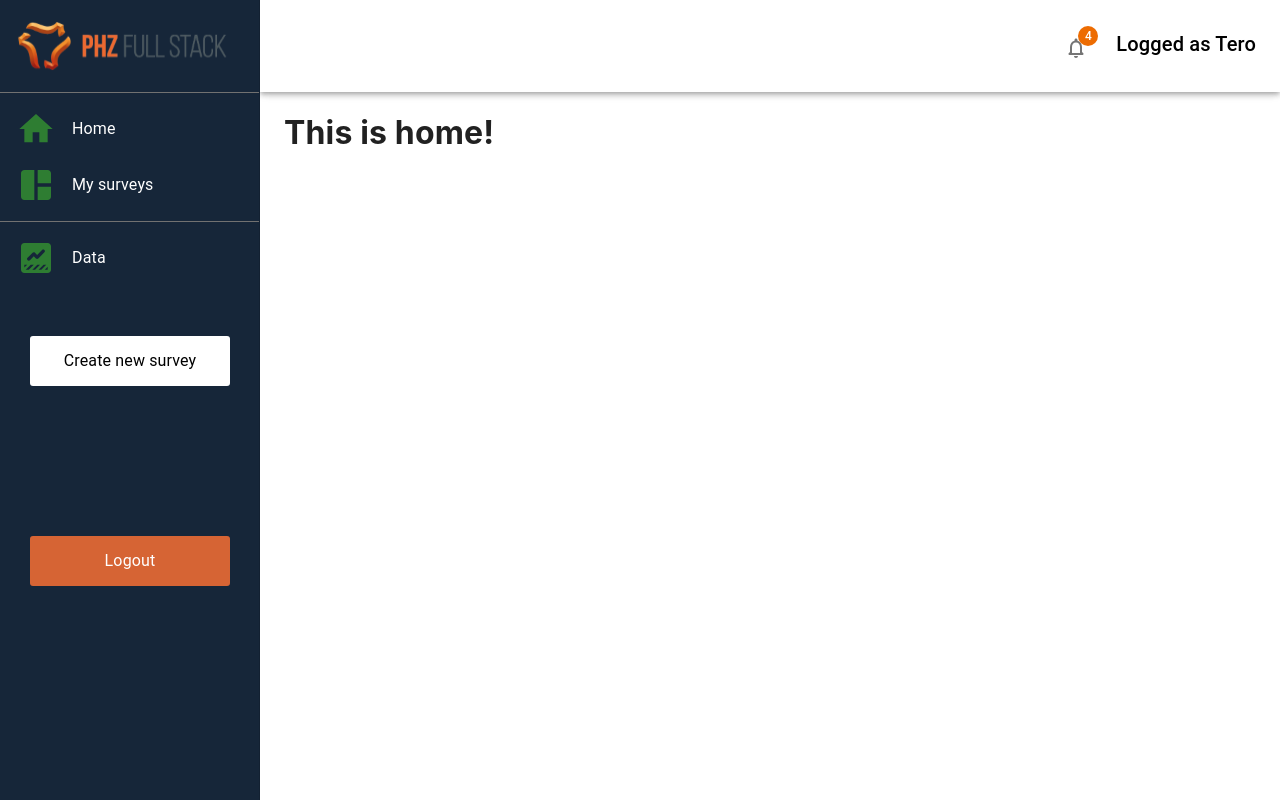
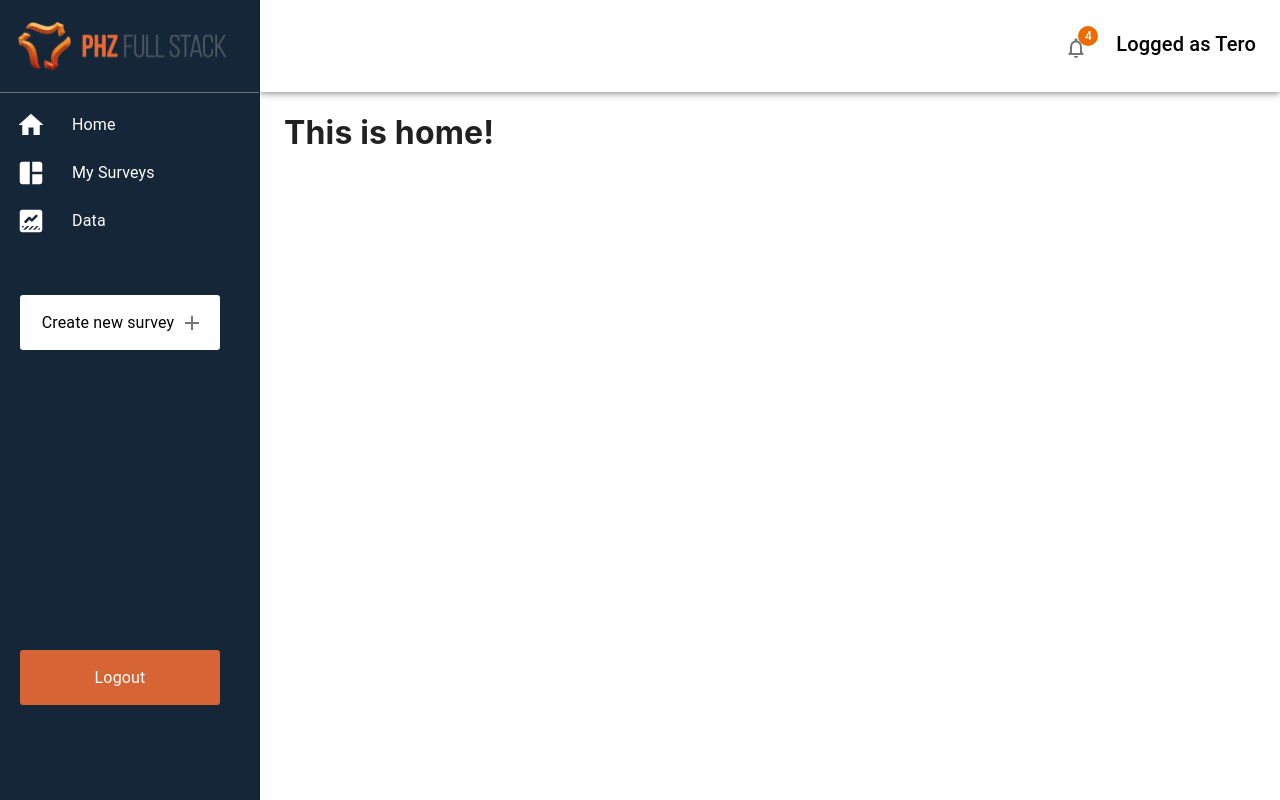
Before and after one commit to Termanty/PS-Dashboard, a React (Create React App) app: page / in a window 1280 px wide. Built offline with nearby package versions, Linux system fonts and the light colour scheme.

Commit message:
changed leftsidebar ListIcons smaller

```diff
--- a/src/components/LeftBar/Leftbar.jsx
+++ b/src/components/LeftBar/Leftbar.jsx
@@ -10,6 +10,7 @@ import ListItemIcon from "@mui/material/ListItemIcon";
 import ListItemText from "@mui/material/ListItemText";
 import DataThresholdingRoundedIcon from "@mui/icons-material/DataThresholdingRounded";
 import AutoAwesomeMosaicIcon from "@mui/icons-material/AutoAwesomeMosaic";
+import AddIcon from '@mui/icons-material/Add';
 
 import { leftbarStyle } from "./Leftbar.style.js";
 import HomeIcon from "./HomeIcon";
@@ -51,25 +52,22 @@ function Leftbar() {
       <List>
         <ListItem button key="Home" component={Link} to="/">
           <ListItemIcon>
-            <HomeIcon color="success" sx={{ fontSize: 40 }} />
+            <HomeIcon sx={{ fontSize: 30, color: "white" }} />
           </ListItemIcon>
           <ListItemText primary="Home" />
         </ListItem>
 
         <ListItem button key="My surveys" component={Link} to="/MySurveys">
           <ListItemIcon>
-            <AutoAwesomeMosaicIcon color="success" sx={{ fontSize: 40 }} />
+            <AutoAwesomeMosaicIcon sx={{ fontSize: 30, color: "white" }} />
           </ListItemIcon>
-          <ListItemText primary="My surveys" />
+          <ListItemText primary="My Surveys" />
         </ListItem>
-      </List>
-      <Divider color="gray" />
-      <List>
+
         <ListItem button key="Data" component={Link} to="/Data">
           <ListItemIcon>
             <DataThresholdingRoundedIcon
-              color="success"
-              sx={{ fontSize: 40 }}
+              sx={{ fontSize: 30, color: "white" }}
             />
           </ListItemIcon>
           <ListItemText primary="Data" />
@@ -84,10 +82,13 @@ function Leftbar() {
           to="/CreateNewSurvey"
         >
           <ListItemText primary={"Create new survey"} />
+          <ListItemIcon sx={{minWidth: "20px"}}>
+            <AddIcon/>
+          </ListItemIcon>
         </ListItem>
 
         <ListItem
-          sx={{ marginTop: "150px" }}
+          sx={{ marginTop: "300px" }}
           button
           className={classes.logoutButton}
           key={"Logout"}
--- a/src/components/LeftBar/Leftbar.style.js
+++ b/src/components/LeftBar/Leftbar.style.js
@@ -5,16 +5,16 @@ export const leftbarStyle = makeStyles({
     backgroundColor: "white",
     color: "black",
     width: "200px",
-    height: "50px",
+    height: "55px",
     borderRadius: "3px",
-    marginLeft: "30px",
+    marginLeft: "20px",
   },
   logoutButton: {
     backgroundColor: "#D66434",
     color: "white",
     width: "200px",
-    height: "50px",
+    height: "55px",
     borderRadius: "3px",
-    marginLeft: "30px",
+    marginLeft: "20px",
   },
 });
```
